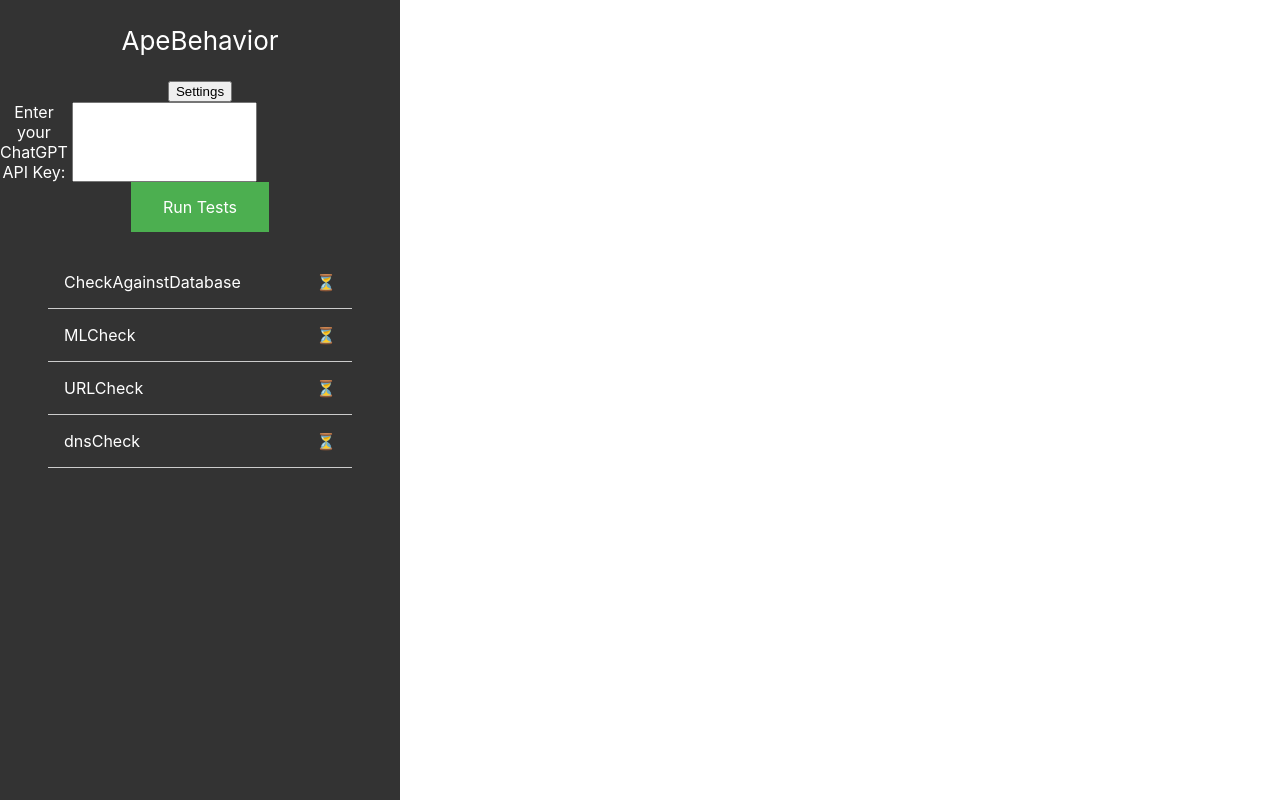
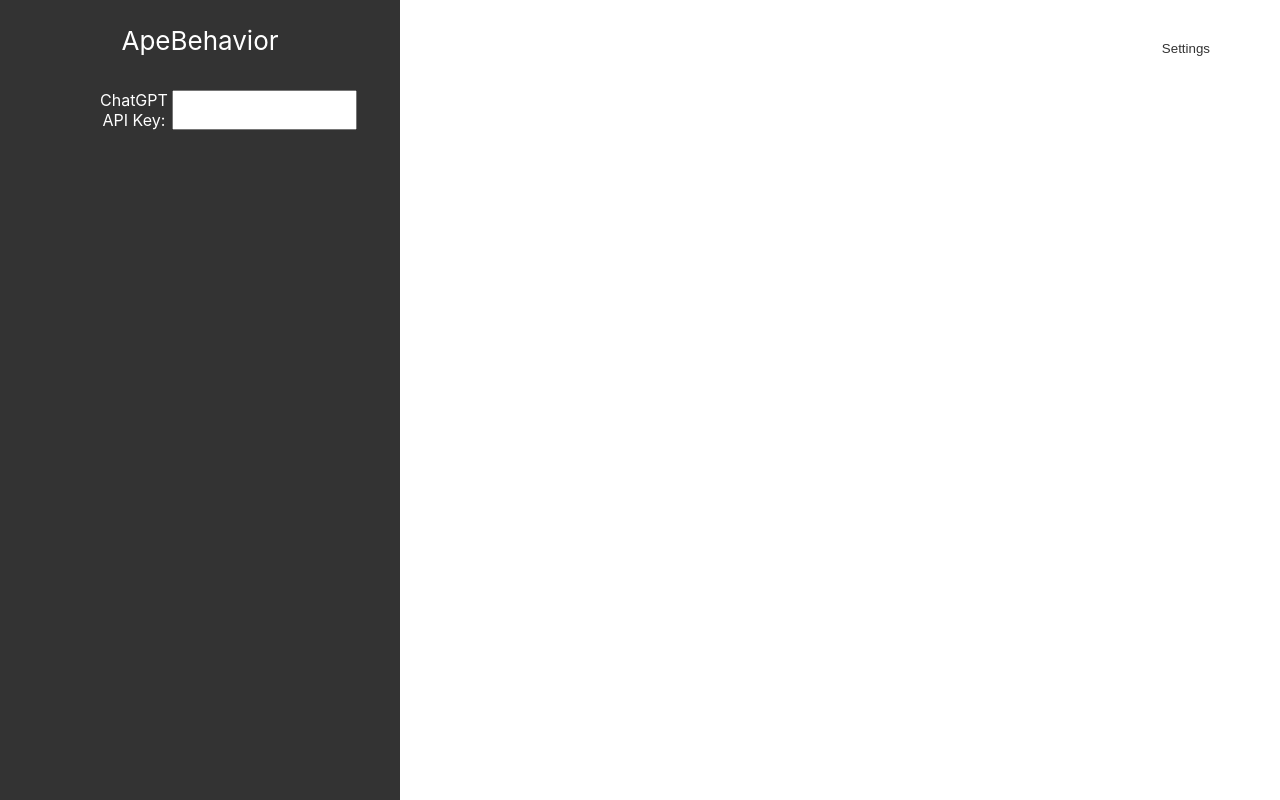
Before and after one commit to CalebKornegay/COSC469, a React (Create React App) app: page / in a window 1280 px wide. Both pictures are taken after a click on the button "Settings". Built offline with nearby package versions, Linux system fonts and the light colour scheme.

Commit message:
accept child props from app.tsx to change layout there, added wrapper div for ternary, and changed styling based on open or not

```diff
--- a/src/settings.tsx
+++ b/src/settings.tsx
@@ -1,7 +1,11 @@
 import React, {useRef} from 'react';
 
-export default function Settings() {
-    const [settingsOpen, setSettingsOpen] = React.useState(false);
+type childprops = {
+    settingsOpen: boolean,
+    setSettingsOpen: React.Dispatch<React.SetStateAction<boolean>>
+}
+
+export default function Settings({settingsOpen, setSettingsOpen}: childprops) {
     const [inputValue, setInputValue] = React.useState(
         localStorage.getItem('api_key') || ''
     );
@@ -15,13 +19,15 @@ export default function Settings() {
     };
 
     return (
-        <div className="SettingsDropdown">
-            <button onClick={() => setSettingsOpen(!settingsOpen)}>Settings</button>
+        <div className={settingsOpen ? "SettingsDropdownOpen" : "SettingsDropdownClosed"}>
+            <button className="SettingsButton" onClick={() => setSettingsOpen(!settingsOpen)}>Settings</button>
             {settingsOpen ?
-            <div className='APIInput'>
-            <label>Enter your ChatGPT API Key: </label>
-            <input name="api_input" id="api_input" type="text" value={inputValue} onChange={handleChange}></input>
-            </div>
+            <>
+                <div className='APIInput'>
+                <label>ChatGPT API Key: </label>
+                <input name="api_input" id="api_input" type="text" value={inputValue} onChange={handleChange}></input>
+                </div>
+            </>
             : null}
         </div>
     );
```
